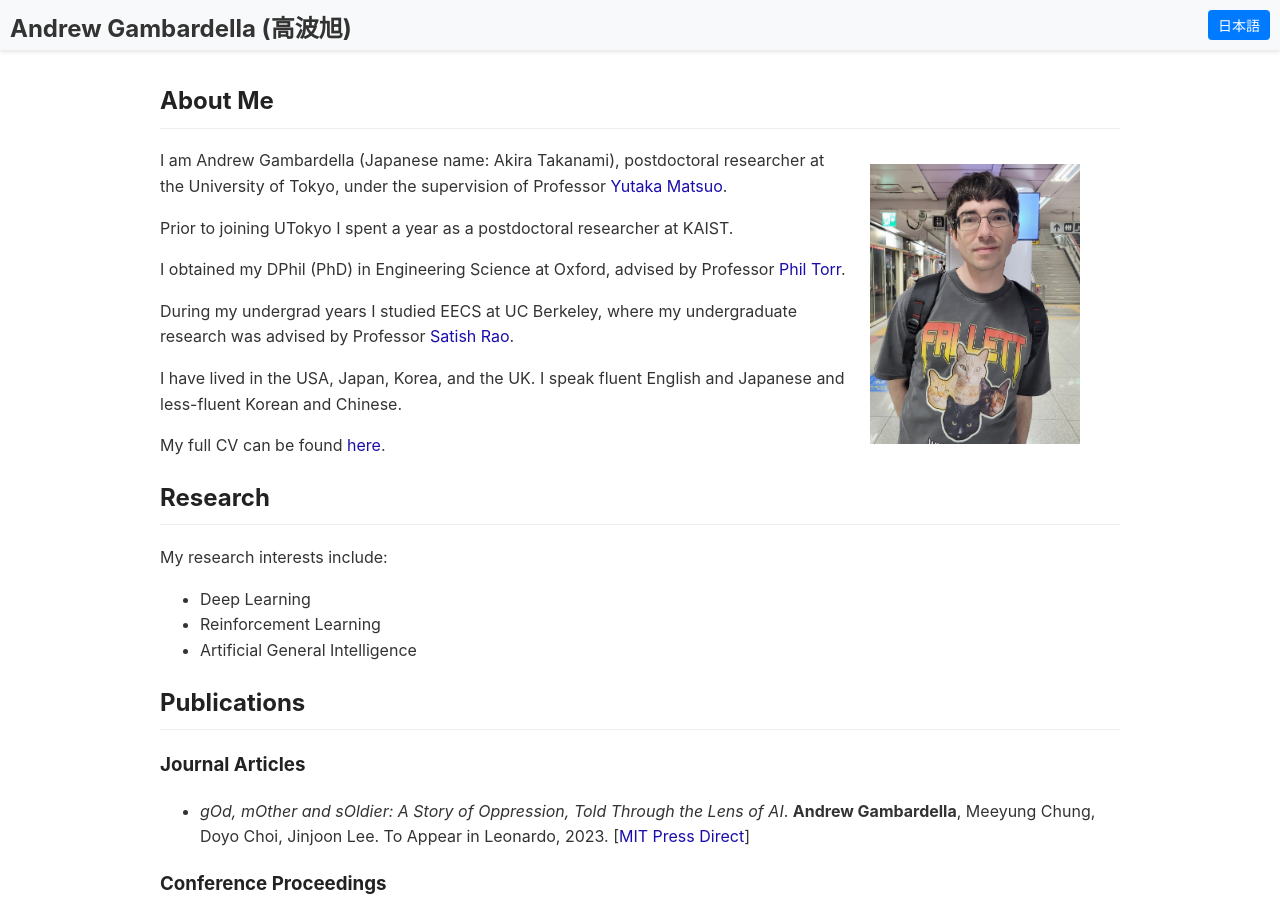
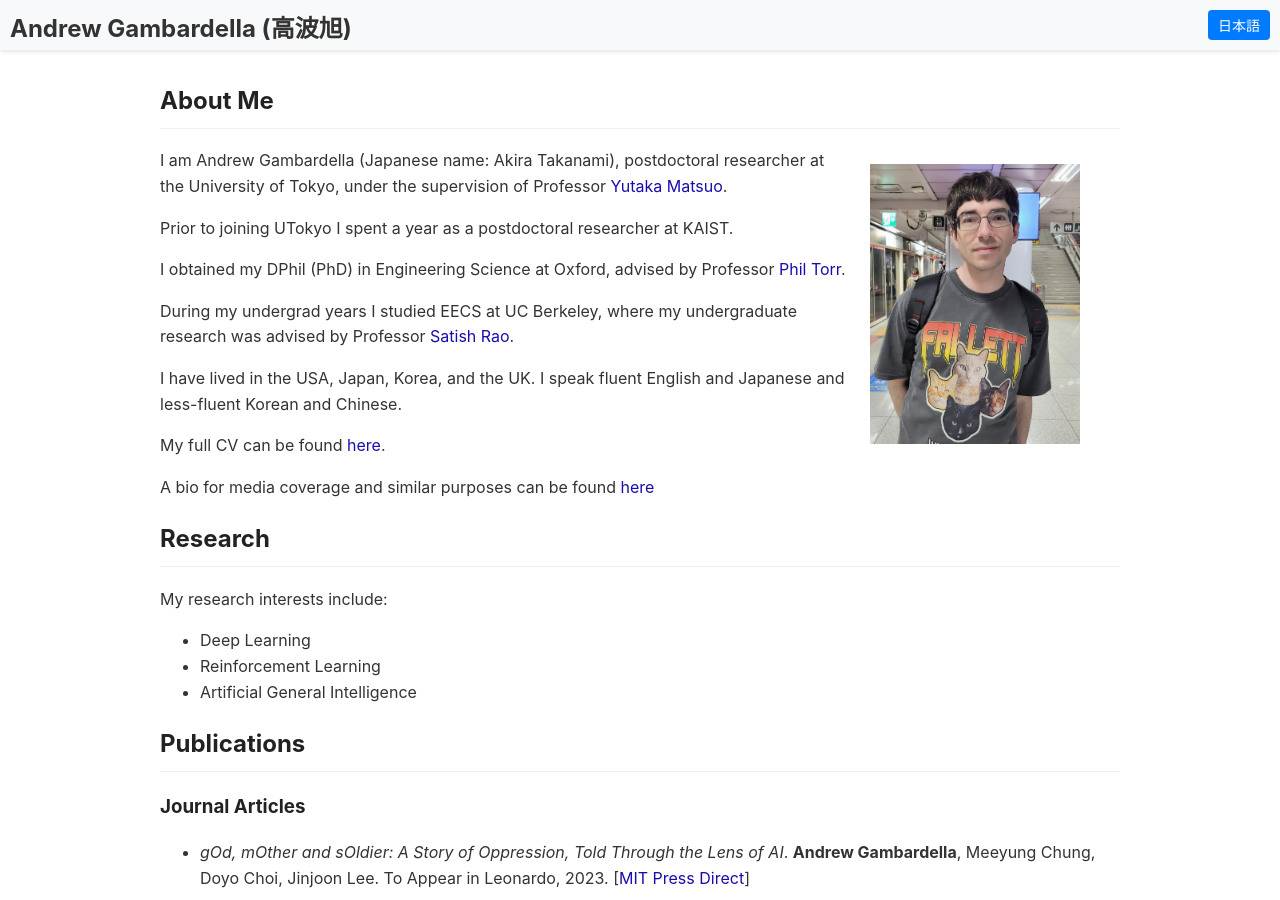
Before and after one commit to atgambardella/atgambardella.github.io, a Jekyll site: the page built from index.md, in a window 1280 px wide and 900 px high. Built offline with Jekyll 4.4.1, drawn with Linux system fonts in a browser that asks for light colours; a script that is not in the unit is left out.

Commit message:
add bio for real

```diff
--- a/index.md
+++ b/index.md
@@ -15,6 +15,8 @@ During my undergrad years I studied EECS at UC Berkeley, where my undergraduate
 I have lived in the USA, Japan, Korea, and the UK. I speak fluent English and Japanese and less-fluent Korean and Chinese.
 
 My full CV can be found [here](https://atgambardella.github.io/assets/Gambardella_CV_September_2023.pdf).
+
+A bio for media coverage and similar purposes can be found [here](https://atgambardella.github.io/assets/bio.txt)
 
 {% include llm_info.html %}
 
```
Also changed, not shown: assets/bio.txt (renamed from bio.txt).
